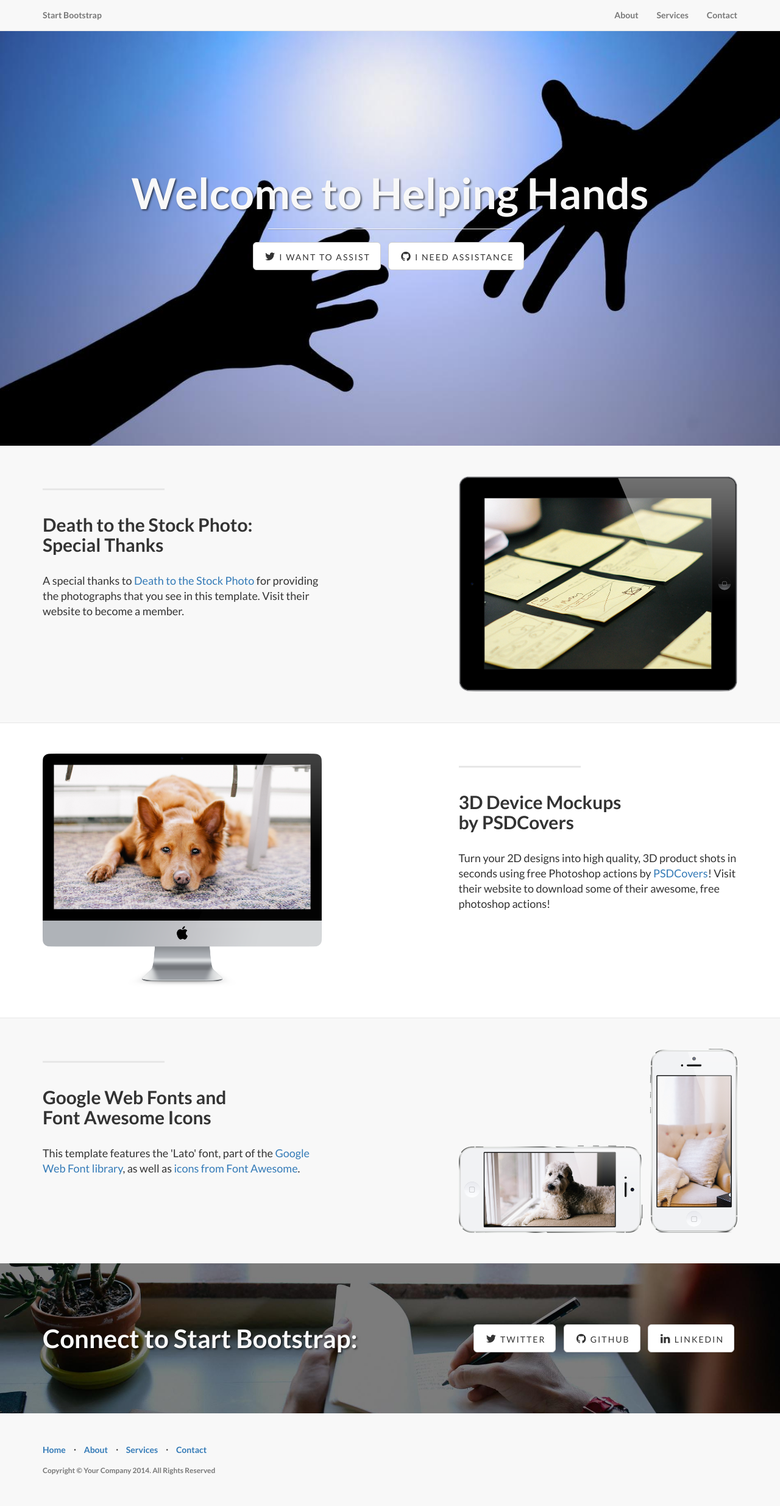
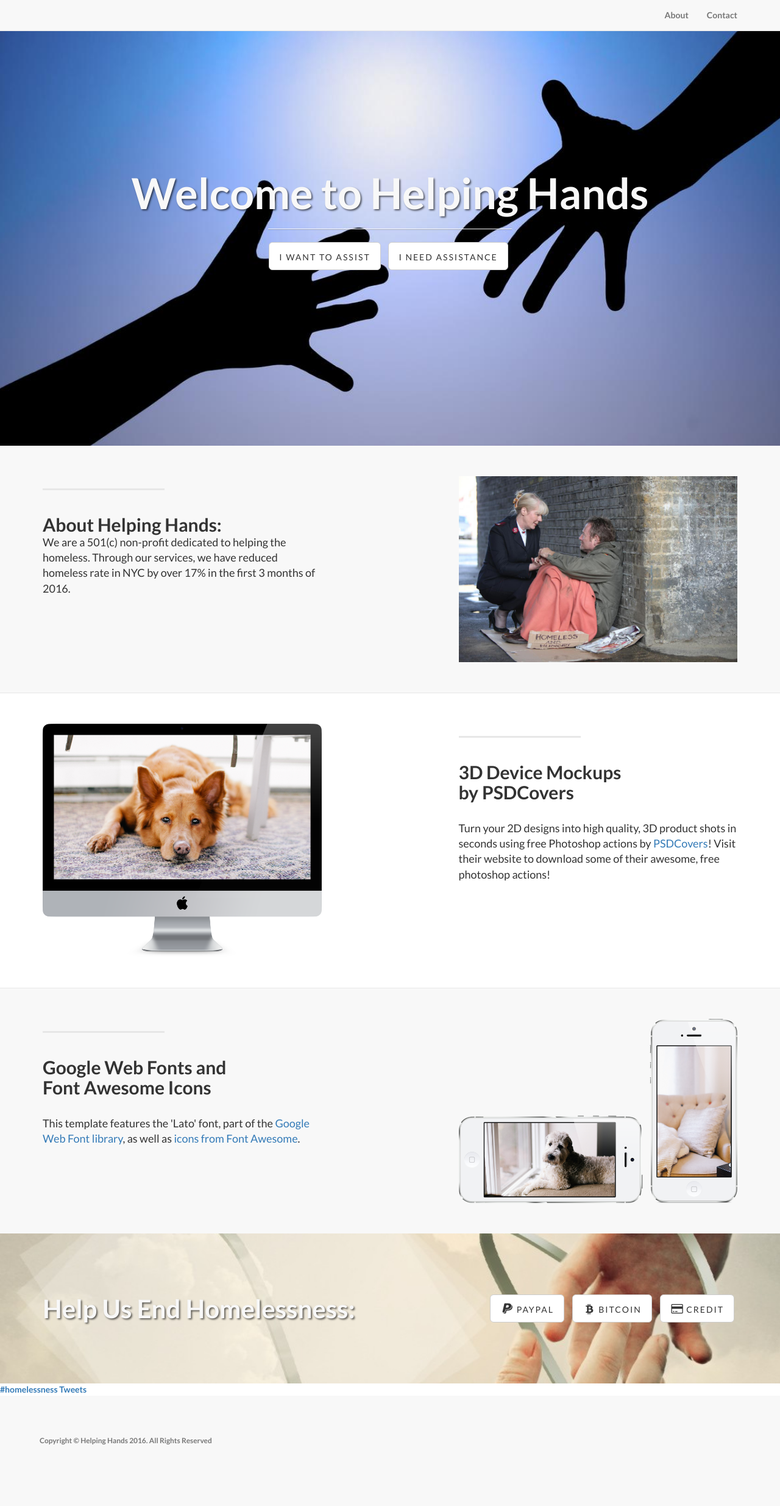
Before and after one commit to johnnyluck87/HelpingHands, a PHP site: page / in a window 1280 px wide. Shown: the whole page at 61% size. After the commit the page ends 2370 px from the top, so only its background shows below. Run offline with PHP 8.4, Linux system fonts and the light colour scheme; some libraries are stand-ins or nearby versions.

Commit message:
Added files via upload

```diff
--- a/css/landing-page.css
+++ b/css/landing-page.css
@@ -116,7 +116,7 @@ h6 {
 .banner {
     padding: 100px 0;
     color: #f8f8f8;
-    background: url(../img/banner-bg.jpg) no-repeat center center;
+    background: url(../img/donatebanner.jpg) no-repeat center center;
     background-size: cover;
 }
 
--- a/index.html
+++ b/index.html
@@ -43,16 +43,16 @@
                     <span class="icon-bar"></span>
                     <span class="icon-bar"></span>
                 </button>
-                <a class="navbar-brand topnav" href="#">Start Bootstrap</a>
+                <a class="navbar-brand topnav" href="#"></a>
             </div>
             <!-- Collect the nav links, forms, and other content for toggling -->
             <div class="collapse navbar-collapse" id="bs-example-navbar-collapse-1">
                 <ul class="nav navbar-nav navbar-right">
                     <li>
-                        <a href="#about">About</a>
+                       <!--  <a href="#about">About</a> -->
                     </li>
                     <li>
-                        <a href="#services">Services</a>
+                        <a href="#services">About</a>
                     </li>
                     <li>
                         <a href="#contact">Contact</a>
@@ -78,10 +78,10 @@
                         <hr class="intro-divider">
                         <ul class="list-inline intro-social-buttons">
                             <li>
-                                <a href="https://twitter.com/SBootstrap" class="btn btn-default btn-lg"><i class="fa fa-twitter fa-fw"></i> <span class="network-name">I want to assist</span></a>
+                                <a id="assistbtn" class="btn btn-default btn-lg"><!-- <i class="fa fa-twitter fa-fw"></i>  --><span class="network-name">I want to assist</span></a>
                             </li>
                             <li>
-                                <a href="https://github.com/IronSummitMedia/startbootstrap" class="btn btn-default btn-lg"><i class="fa fa-github fa-fw"></i> <span class="network-name">I need assistance</span></a>
+                                <a id="needhelpbtn" class="btn btn-default btn-lg"><!-- <i class="fa fa-github fa-fw"></i> --> <span class="network-name">I need assistance</span></a>
                             </li>
                         </ul>
                     </div>
@@ -94,6 +94,17 @@
     </div>
     <!-- /.intro-header -->
 
+    <!-- /.pop-up form -->
+
+
+    <div class="messagepop pop" style="display:none">
+        <form method="post" action="/messages">
+            <p><label for="name">Name</label><input type="text" size="30" name="name" id="nameinput" /></p>
+            <p><label for="email">email</label><input type="text" size="30" name="email" id="emailinput" /></p>
+            <p><label for="body">Message</label><textarea rows="6" name="body" id="body" cols="35"></textarea></p>
+            <p><input type="submit" value="Send Message" name="commit" id="message_submit"/> or <a class="close" href="/">Cancel</a></p>
+        </form>
+    </div>
     <!-- Page Content -->
 
 	<a  name="services"></a>
@@ -104,11 +115,11 @@
                 <div class="col-lg-5 col-sm-6">
                     <hr class="section-heading-spacer">
                     <div class="clearfix"></div>
-                    <h2 class="section-heading">Death to the Stock Photo:<br>Special Thanks</h2>
-                    <p class="lead">A special thanks to <a target="_blank" href="http://join.deathtothestockphoto.com/">Death to the Stock Photo</a> for providing the photographs that you see in this template. Visit their website to become a member.</p>
+                    <h2 class="section-heading">About Helping Hands:<!-- <br>Special Thanks</h2> -->
+                    <p class="lead">We are a 501(c) non-profit dedicated to helping the homeless. Through our services, we have reduced homeless rate in NYC by over 17% in the first 3 months of 2016.<!-- <a target="_blank" href="http://join.deathtothestockphoto.com/">Death to the Stock Photo</a> --> </p>
                 </div>
                 <div class="col-lg-5 col-lg-offset-2 col-sm-6">
-                    <img class="img-responsive" src="img/ipad.png" alt="">
+                    <img class="img-responsive" src="img/ho2.jpg" alt="">
                 </div>
             </div>
 
@@ -169,18 +180,18 @@
 
             <div class="row">
                 <div class="col-lg-6">
-                    <h2>Connect to Start Bootstrap:</h2>
+                    <h2>Help Us End Homelessness:</h2>
                 </div>
                 <div class="col-lg-6">
                     <ul class="list-inline banner-social-buttons">
                         <li>
-                            <a href="https://twitter.com/SBootstrap" class="btn btn-default btn-lg"><i class="fa fa-twitter fa-fw"></i> <span class="network-name">Twitter</span></a>
+                            <a href="https://paypal.com" class="btn btn-default btn-lg"><i class="fa fa-paypal fa-fw"></i> <span class="network-name">PayPal</span></a>
                         </li>
                         <li>
-                            <a href="https://github.com/IronSummitMedia/startbootstrap" class="btn btn-default btn-lg"><i class="fa fa-github fa-fw"></i> <span class="network-name">Github</span></a>
+                            <a href="https://coinbase.com" class="btn btn-default btn-lg"><i class="fa fa-btc fa-fw"></i> <span class="network-name">BitCoin</span></a>
                         </li>
                         <li>
-                            <a href="#" class="btn btn-default btn-lg"><i class="fa fa-linkedin fa-fw"></i> <span class="network-name">Linkedin</span></a>
+                            <a href="#" class="btn btn-default btn-lg"><i class="fa fa-credit-card fa-fw"></i> <span class="network-name">Credit</span></a>
                         </li>
                     </ul>
                 </div>
@@ -191,14 +202,18 @@
 
     </div>
     <!-- /.banner -->
+    <div>
+    <a class="twitter-timeline" href="https://twitter.com/hashtag/homelessness" data-widget-id="713753569803898881">#homelessness Tweets</a>
+    <script>!function(d,s,id){var js,fjs=d.getElementsByTagName(s)[0],p=/^http:/.test(d.location)?'http':'https';if(!d.getElementById(id)){js=d.createElement(s);js.id=id;js.src=p+"://platform.twitter.com/widgets.js";fjs.parentNode.insertBefore(js,fjs);}}(document,"script","twitter-wjs");</script>
 
+    </div>
     <!-- Footer -->
     <footer>
         <div class="container">
             <div class="row">
                 <div class="col-lg-12">
                     <ul class="list-inline">
-                        <li>
+                    <!--     <li>
                             <a href="#">Home</a>
                         </li>
                         <li class="footer-menu-divider">&sdot;</li>
@@ -213,8 +228,8 @@
                         <li>
                             <a href="#contact">Contact</a>
                         </li>
-                    </ul>
-                    <p class="copyright text-muted small">Copyright &copy; Your Company 2014. All Rights Reserved</p>
+                    </ul> -->
+                    <p class="copyright text-muted small">Copyright &copy; Helping Hands 2016. All Rights Reserved</p>
                 </div>
             </div>
         </div>
```
Also changed, not shown: css/bootstrap.css, img/donatebanner.jpg (added), img/ho2.jpg (added), js/bootstrap.js.
